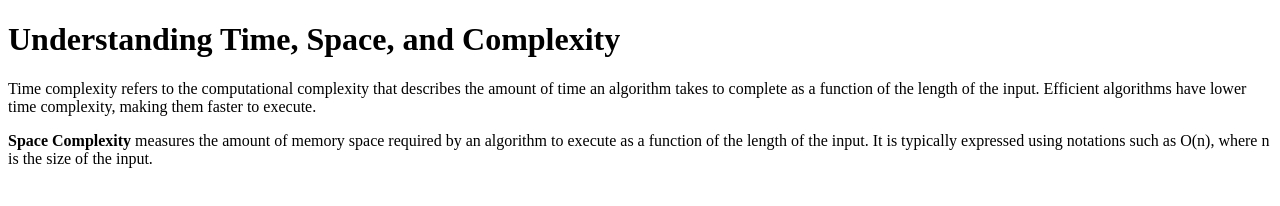
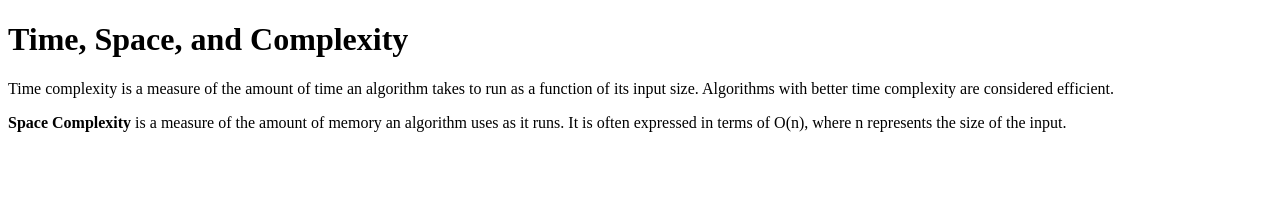
Before and after one commit to acciojob/time-and-space-complexity-nandan881, a website: page main.html in a window 1280 px wide. Drawn offline with Linux system fonts and the light colour scheme.

Commit message:
created a submission

```diff
--- a/main.html
+++ b/main.html
@@ -6,8 +6,8 @@
   <title>Time and Space Complexity</title>
 </head>
 <body>
-  <h1>Understanding Time, Space, and Complexity</h1>
-  <p>Time complexity refers to the computational complexity that describes the amount of time an algorithm takes to complete as a function of the length of the input. Efficient algorithms have lower time complexity, making them faster to execute.</p>
-  <p><b>Space Complexity</b> measures the amount of memory space required by an algorithm to execute as a function of the length of the input. It is typically expressed using notations such as O(n), where n is the size of the input.</p>
+  <h1>Time, Space, and Complexity</h1>
+  <p>Time complexity is a measure of the amount of time an algorithm takes to run as a function of its input size. Algorithms with better time complexity are considered efficient.</p>
+  <p><b>Space Complexity</b> is a measure of the amount of memory an algorithm uses as it runs. It is often expressed in terms of O(n), where n represents the size of the input.</p>
 </body>
 </html>
```
